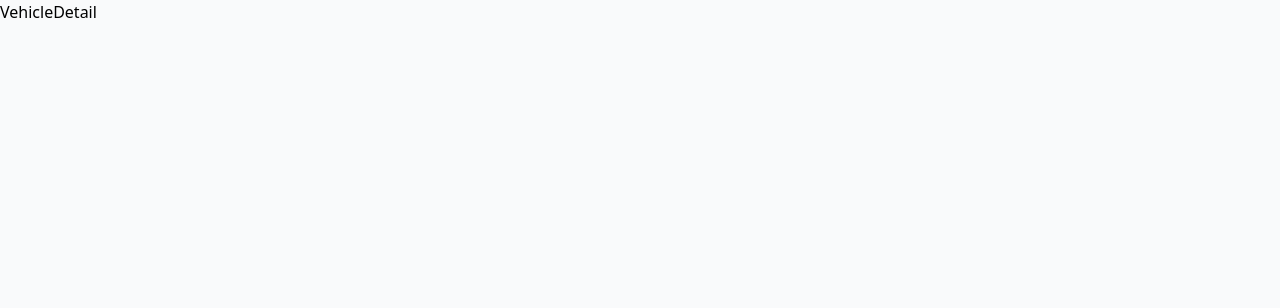
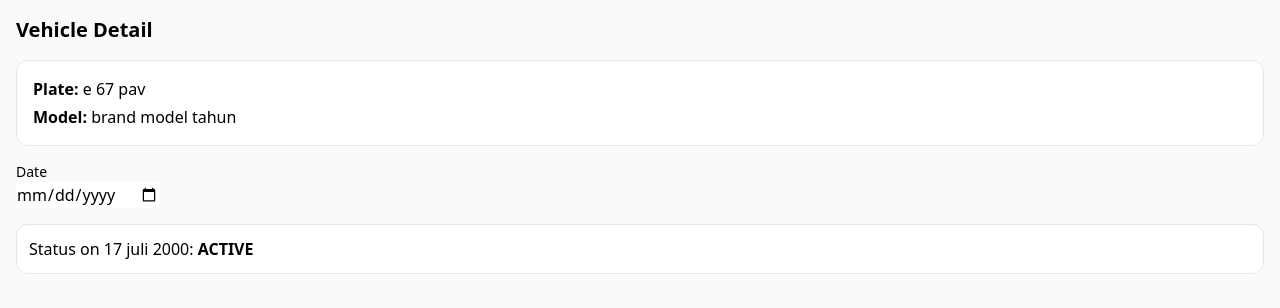
Before and after one commit to abdulghaniasykurthoriq/vehicle-fe, a React (Vite) app: page /vehicles/1 in a window 1280 px wide. Shown: the top 308 px of the page. Built offline with nearby package versions, Linux system fonts and the light colour scheme; the HTML template or start-up script is replaced by a standard one.

Commit message:
feat(vehicle detail): slicing vehicle detail page

```diff
--- a/src/pages/VehicleDetail.tsx
+++ b/src/pages/VehicleDetail.tsx
@@ -1,5 +1,39 @@
 function VehicleDetail() {
-  return <div>VehicleDetail</div>;
+  return (
+    <div className="min-h-screen bg-slate-50">
+      <div className="p-4 space-y-4">
+        <>
+          <h1 className="text-xl font-semibold">Vehicle Detail</h1>
+          <div className="space-y-1 bg-white p-4 rounded-xl border">
+            <p>
+              <b>Plate:</b> e 67 pav
+            </p>
+            <p>
+              <b>Model:</b> brand model tahun
+            </p>
+          </div>
+
+          <div className="flex items-end gap-2">
+            <div>
+              <label className="block text-sm">Date</label>
+              <input
+                type="date"
+                className="input"
+                value={0}
+                onChange={(e) => {}}
+              />
+            </div>
+          </div>
+
+          <div className="p-3 border rounded-xl bg-white">
+            <p>
+              Status on 17 juli 2000: <b className="uppercase">active</b>
+            </p>
+          </div>
+        </>
+      </div>
+    </div>
+  );
 }
 
 export default VehicleDetail;
```
